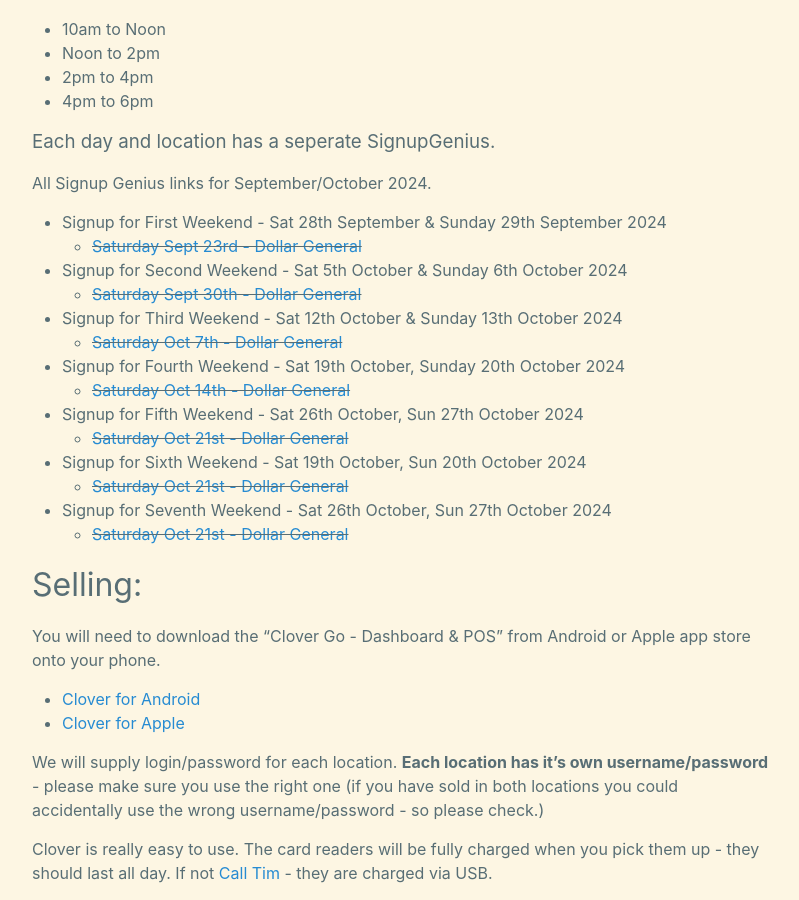
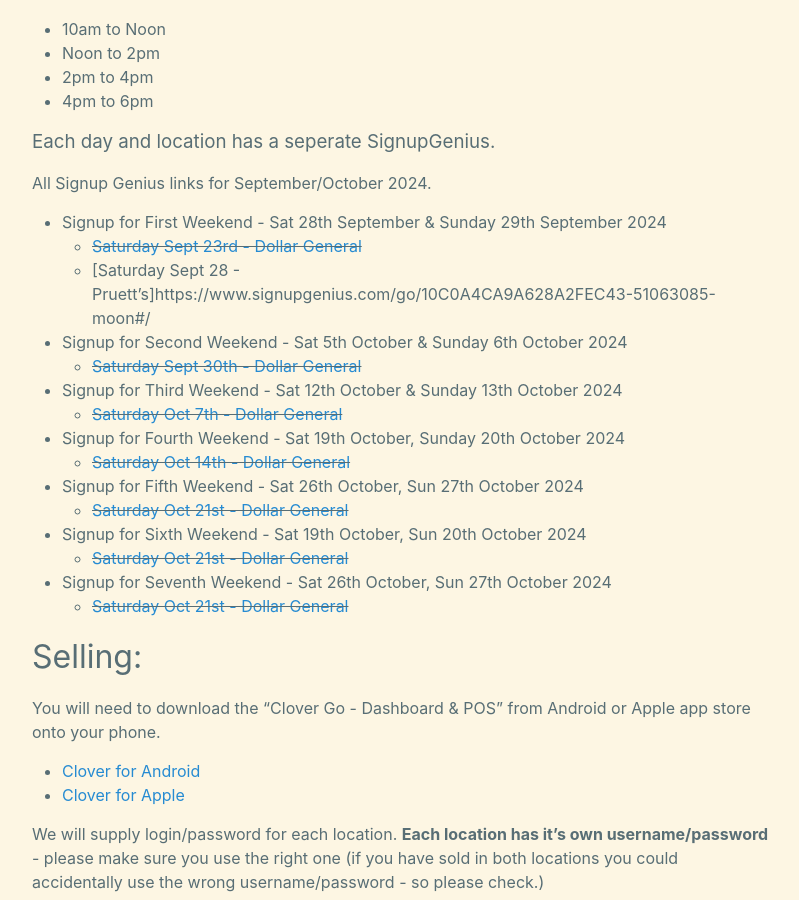
Before and after one commit to CodeJourneymen/scoutpiemaster, a Jekyll site: the page built from shownsell.md, in a window 1280 px wide and 900 px high, scrolled down 591 px. Shown: the whole window, without its empty margins (238-1037 px from the left). Built offline with Jekyll 4.4.1, drawn with Linux system fonts in a browser that asks for light colours.

Commit message:
Update shownsell.md
Trying to add my first SignUp Genius for Pruett's on Sept 28

```diff
--- a/shownsell.md
+++ b/shownsell.md
@@ -30,6 +30,7 @@
 All Signup Genius links for September/October 2024.
 - Signup for First Weekend - Sat 28th September & Sunday 29th September 2024
   - ~~[Saturday Sept 23rd -  Dollar General](https://www.signupgenius.com/go/5080C4BAFAA29A2FA7-dollar)~~
+  - [Saturday Sept 28 - Pruett's]https://www.signupgenius.com/go/10C0A4CA9A628A2FEC43-51063085-moon#/
 
 - Signup for Second Weekend - Sat 5th October &  Sunday 6th October 2024
   - ~~[Saturday Sept 30th -  Dollar General](https://www.signupgenius.com/go/5080C4BAFAA29A2FA7-satsept1)~~
```
